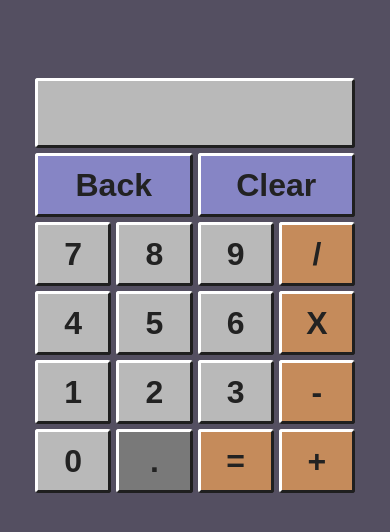
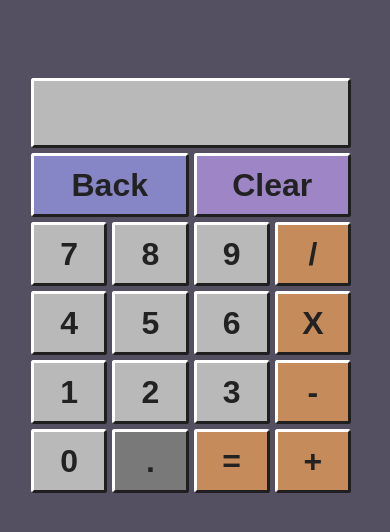
Before and after one commit to sockshin/calculator, a plain HTML site: page index.html in a window 390 px wide. Drawn offline with Linux system fonts and the light colour scheme.

Commit message:
Calculator project smaller for mobile

```diff
--- a/style.css
+++ b/style.css
@@ -144,13 +144,14 @@ body{
 
 .clear{
     grid-area: clear;
-    background-color:  rgb(134, 133, 197);
+    background-color:  rgb(158, 133, 197);
 }
 
 @media screen and (max-width: 600px) {
     body{
         margin-top: 20%;
         margin-bottom: 0px;
+        margin-left: 0px;
     }
     .calcWrapper{
         max-width: 320px;
@@ -178,6 +179,7 @@ body{
     body{
         margin-top:8%;
         margin-bottom: 0px;
+        margin-left: 0px;
     }
     .buttons{
         height: 2.5rem;
```
